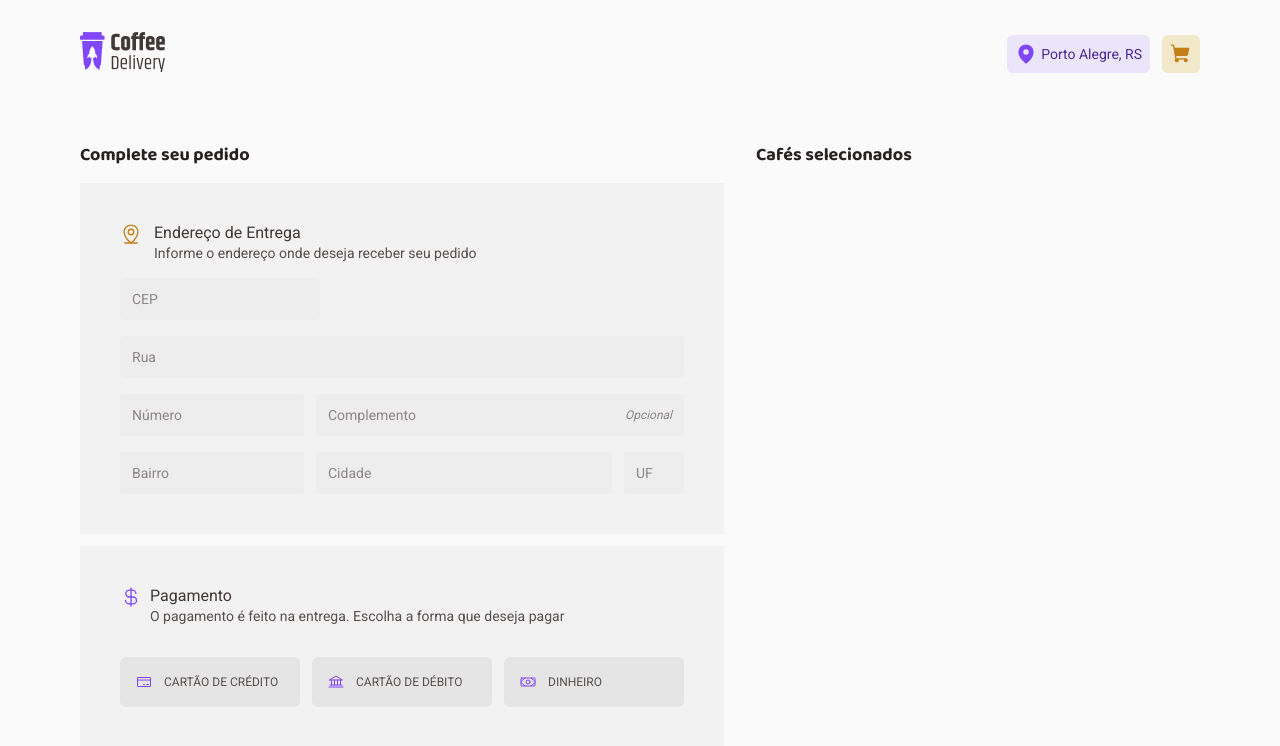
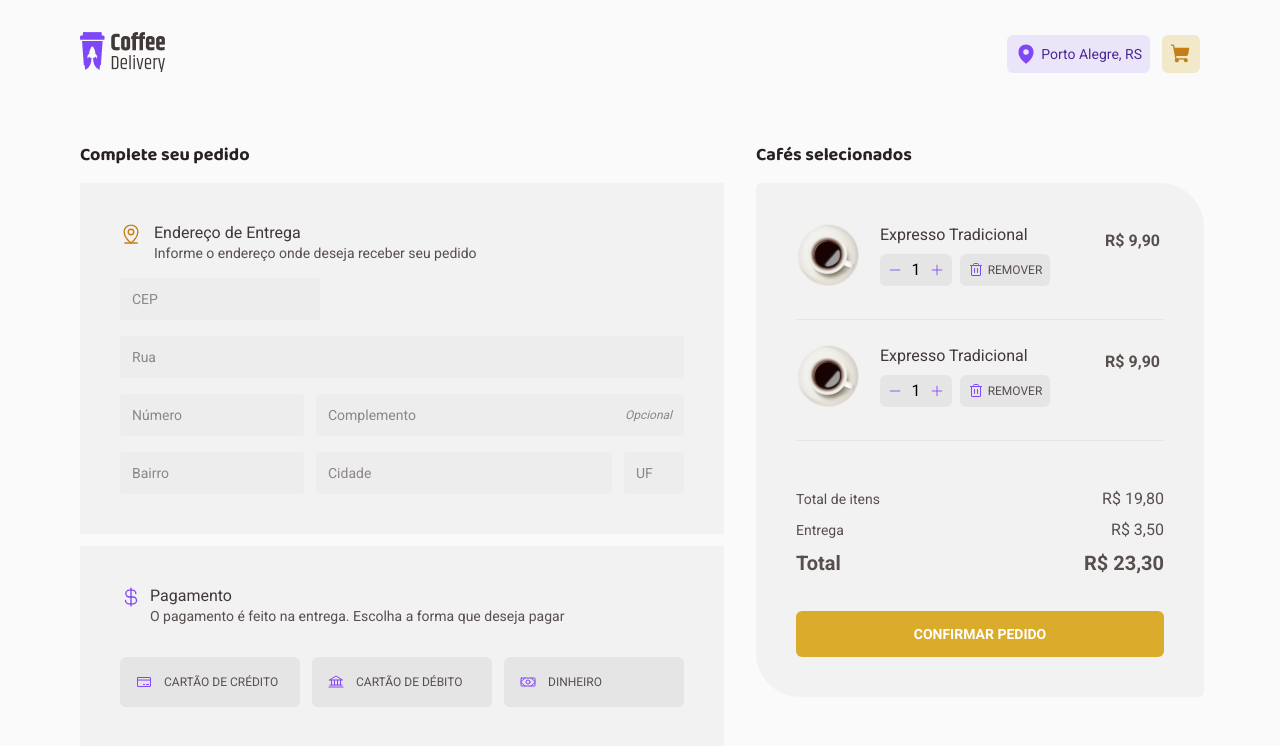
Before and after one commit to exodogurgel/coffee-delivery, a React (Vite) app: page /checkout in a window 1280 px wide. Shown: the top 746 px of the page. Built offline with nearby package versions, Linux system fonts and the light colour scheme.

Commit message:
create OrderDetailsCheckout

```diff
--- a/src/components/InputAmount/styles.ts
+++ b/src/components/InputAmount/styles.ts
@@ -4,13 +4,13 @@ export const InputAmountContainer = styled.div`
   display: flex;
   align-items: center;
   width: 4.5rem;
-  height: 2.375rem;
+  height: 100%;
 
   position: relative;
 
   input {
     width: 100%;
-    height: 2.375rem;
+    height: 100%;
     background-color: ${(props) => props.theme['gray-400']};
     border: none;
     border-radius: 6px;
--- /dev/null
+++ b/src/pages/Checkout/components/ItemCart/index.tsx
@@ -0,0 +1,40 @@
+import { Trash } from 'phosphor-react'
+import { useState } from 'react'
+import { InputAmount } from '../../../../components/InputAmount'
+import { ButtonRemove, ItemCartContainer } from './styles'
+
+export function ItemCart() {
+  const [quantity, setQuantity] = useState(1)
+
+  function handleIncrease() {
+    setQuantity((state) => state + 1)
+  }
+
+  function handleDecrease() {
+    if (quantity <= 1) {
+      return
+    }
+
+    setQuantity((state) => state - 1)
+  }
+  return (
+    <ItemCartContainer>
+      <img src="/public/coffees/american.svg" alt="" />
+      <div>
+        <span>Expresso Tradicional</span>
+        <div>
+          <InputAmount
+            handleDecrease={handleDecrease}
+            handleIncrease={handleIncrease}
+            quantity={quantity}
+          />
+          <ButtonRemove type="button">
+            <Trash size={16} />
+            Remover
+          </ButtonRemove>
+        </div>
+      </div>
+      <span>R$ 9,90</span>
+    </ItemCartContainer>
+  )
+}
--- /dev/null
+++ b/src/pages/Checkout/components/ItemCart/styles.ts
@@ -0,0 +1,67 @@
+import styled from 'styled-components'
+
+export const ItemCartContainer = styled.div`
+  display: flex;
+  align-items: center;
+  //width: 23rem;
+  position: relative;
+  padding-bottom: 2rem;
+  border-bottom: 1px solid ${(props) => props.theme['gray-400']};
+
+  img {
+    width: 4rem;
+    height: 4rem;
+    margin-right: 1.25rem;
+  }
+
+  > div {
+    display: flex;
+    flex-direction: column;
+    gap: 0.5rem;
+
+    span:first-child {
+      line-height: 1.3;
+      color: ${(props) => props.theme['gray-800']};
+    }
+  }
+
+  div > div {
+    height: 2rem;
+    display: flex;
+    gap: 0.5rem;
+  }
+
+  span:last-child {
+    font-weight: bold;
+    color: ${(props) => props.theme['gray-700']};
+    position: absolute;
+    right: 0.25rem;
+    top: 0.5rem;
+  }
+`
+
+export const ButtonRemove = styled.button`
+  border: none;
+  border-radius: 6px;
+  background-color: ${(props) => props.theme['gray-400']};
+  width: 5.625rem;
+
+  display: flex;
+  align-items: center;
+  justify-content: center;
+  gap: 0.25rem;
+  text-transform: uppercase;
+  font-size: 0.75rem;
+  color: ${(props) => props.theme['gray-700']};
+
+  cursor: pointer;
+  transition: background-color 0.1s;
+
+  &:hover {
+    background-color: ${(props) => props.theme['gray-500']};
+  }
+
+  svg {
+    color: ${(props) => props.theme['purple-500']};
+  }
+`
--- a/src/pages/Checkout/index.tsx
+++ b/src/pages/Checkout/index.tsx
@@ -6,6 +6,7 @@ import {
   Money,
 } from 'phosphor-react'
 import { FormTitle } from './components/FormTitle'
+import { ItemCart } from './components/ItemCart'
 import {
   CheckoutContainer,
   OptionalInput,
@@ -17,6 +18,8 @@ import {
   SmallInput,
   PaymentMethodContainer,
   PaymentList,
+  OrderConfirm,
+  TotalWrapper,
 } from './styles'
 
 export function Checkout() {
@@ -84,6 +87,26 @@ export function Checkout() {
       </form>
       <OrderDetailsCheckout>
         <h2>Cafés selecionados</h2>
+        <OrderConfirm>
+          <ItemCart />
+          <ItemCart />
+          <TotalWrapper>
+            <div>
+              <small>Total de itens</small>
+              <span>R$ 19,80</span>
+            </div>
+            <div>
+              <small>Entrega</small>
+              <span>R$ 3,50</span>
+            </div>
+            <div>
+              <strong>Total</strong>
+              <strong>R$ 23,30</strong>
+            </div>
+
+            <button type="submit">Confirmar Pedido</button>
+          </TotalWrapper>
+        </OrderConfirm>
       </OrderDetailsCheckout>
     </CheckoutContainer>
   )
--- a/src/pages/Checkout/styles.ts
+++ b/src/pages/Checkout/styles.ts
@@ -135,3 +135,57 @@ export const PaymentList = styled.ul`
 export const OrderDetailsCheckout = styled.div`
   width: 28rem;
 `
+export const OrderConfirm = styled.div`
+  width: 28rem;
+  padding: 2.5rem;
+  background-color: ${(props) => props.theme['gray-200']};
+  border-radius: 6px 44px;
+
+  display: flex;
+  flex-direction: column;
+  gap: 1.5rem;
+`
+export const TotalWrapper = styled.div`
+  margin-top: 1.5rem;
+  display: flex;
+  flex-direction: column;
+  gap: 0.75rem;
+
+  div {
+    color: ${(props) => props.theme['gray-700']};
+    display: flex;
+    align-items: center;
+    justify-content: space-between;
+
+    > small {
+      font-size: 0.875rem;
+      line-height: 18px;
+    }
+
+    > strong {
+      font-size: 1.25rem;
+      font-family: 'Roboto', sans-serif;
+    }
+  }
+
+  button {
+    margin-top: 1.5rem;
+    width: 100%;
+    height: 2.875rem;
+    border: none;
+    border-radius: 6px;
+    background-color: ${(props) => props.theme['yellow-500']};
+    color: ${(props) => props.theme.white};
+    font-size: 0.875rem;
+    text-transform: uppercase;
+    font-weight: bold;
+
+    cursor: pointer;
+
+    transition: background-color 0.1s;
+
+    &:not(:disabled):hover {
+      background-color: ${(props) => props.theme['yellow-700']};
+    }
+  }
+`
```
